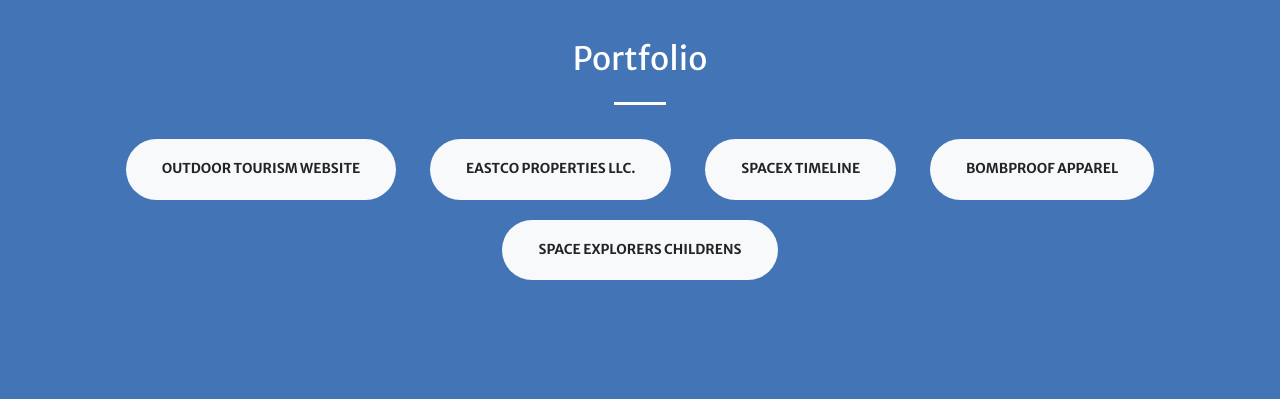
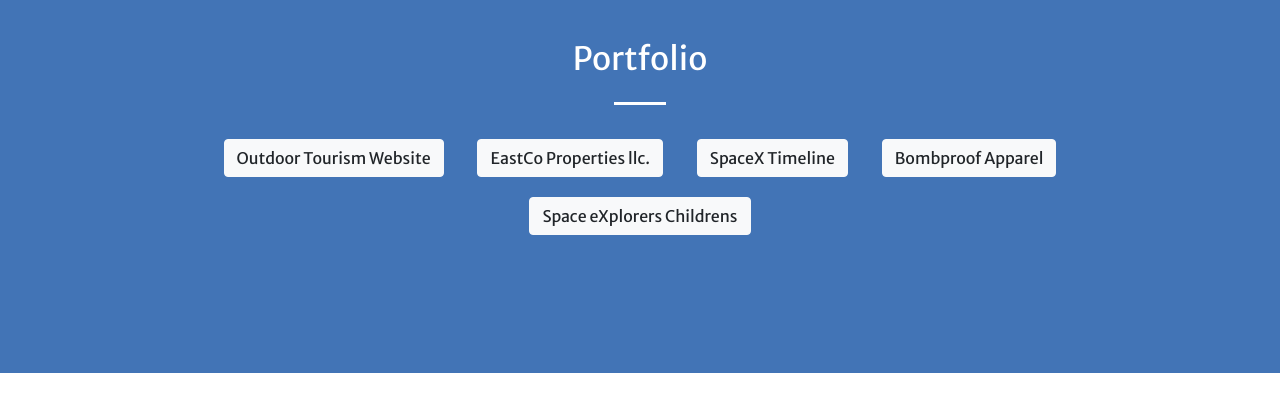
Before and after one commit to gr4vty/portfolio, a plain HTML site: page index.html in a window 1280 px wide. Shown: the part 2100-2499 px from the top of the page. Drawn offline with nearby package versions, Linux system fonts and the light colour scheme.

Commit message:
Update index.html

```diff
--- a/index.html
+++ b/index.html
@@ -105,11 +105,11 @@
                 <div class="container text-center">
                     <h2 class="mb-4 text-white">Portfolio</h2>
                     <hr class="divider light my-4" />
-                    <a class="btn btn-light btn-xl" target="_blank" href="https://gr4vty.github.io/adventure/#" style="margin: 10px 15px; ">Outdoor Tourism Website</a>
-                    <a class="btn btn-light btn-xl" target="_blank" href="https://gr4vty.github.io/EastCo/" style="margin: 10px 15px; ">EastCo Properties llc.</a>
-                    <a class="btn btn-light btn-xl" target="_blank" href="https://gr4vty.github.io/SpaceX/" style="margin: 10px 15px; ">SpaceX Timeline</a>
-                    <a class="btn btn-light btn-xl" target="_blank" href="https://gr4vty.github.io/business/" style="margin: 10px 15px; ">Bombproof Apparel</a>
-                    <a class="btn btn-light btn-xl" target="_blank" href="https://gr4vty.github.io/space-explorers/" style="margin: 10px 15px; ">Space eXplorers Childrens</a>
+                    <a class="btn btn-light btn-md" target="_blank" href="https://gr4vty.github.io/adventure/#" style="margin: 10px 15px; ">Outdoor Tourism Website</a>
+                    <a class="btn btn-light btn-md" target="_blank" href="https://gr4vty.github.io/EastCo/" style="margin: 10px 15px; ">EastCo Properties llc.</a>
+                    <a class="btn btn-light btn-md" target="_blank" href="https://gr4vty.github.io/SpaceX/" style="margin: 10px 15px; ">SpaceX Timeline</a>
+                    <a class="btn btn-light btn-md" target="_blank" href="https://gr4vty.github.io/business/" style="margin: 10px 15px; ">Bombproof Apparel</a>
+                    <a class="btn btn-light btn-md" target="_blank" href="https://gr4vty.github.io/space-explorers/" style="margin: 10px 15px; ">Space eXplorers Childrens</a>
                 </div>
             </section>
         </div>
```
